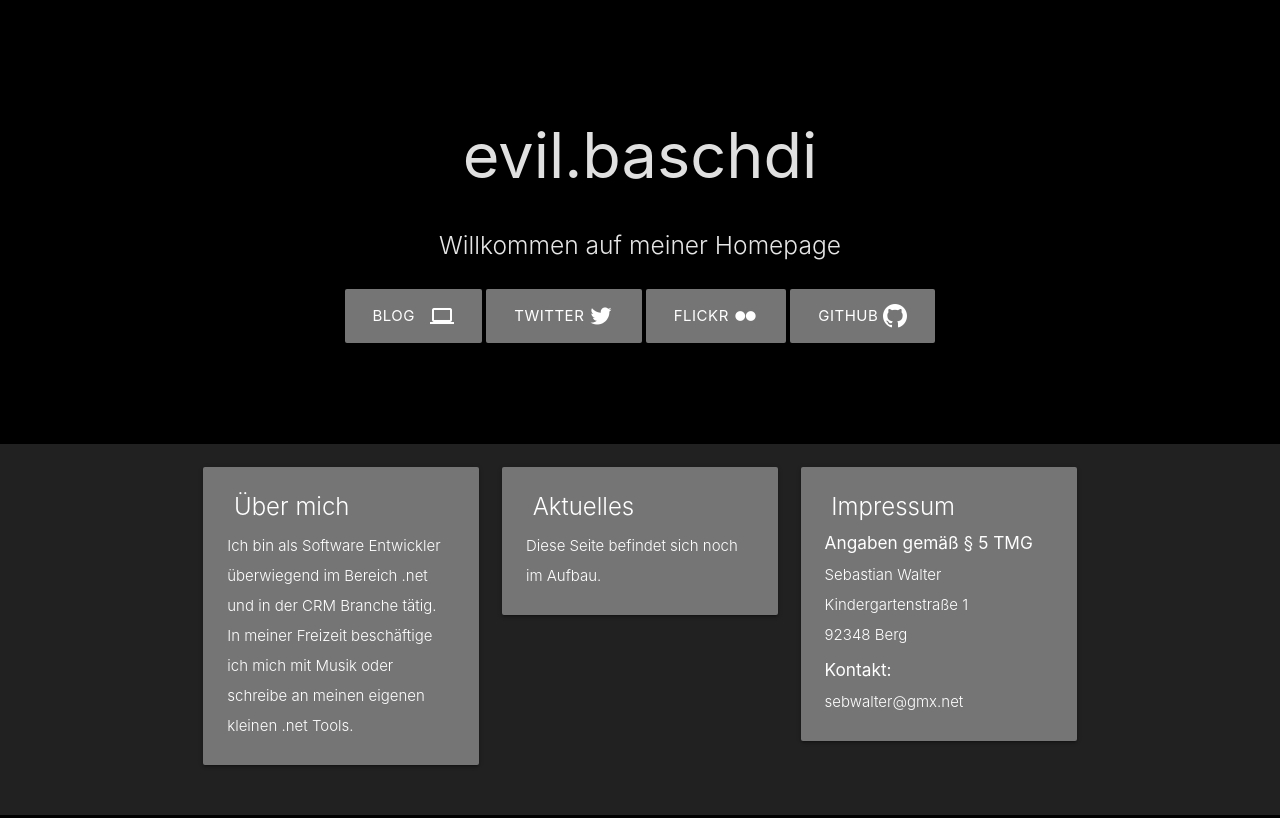
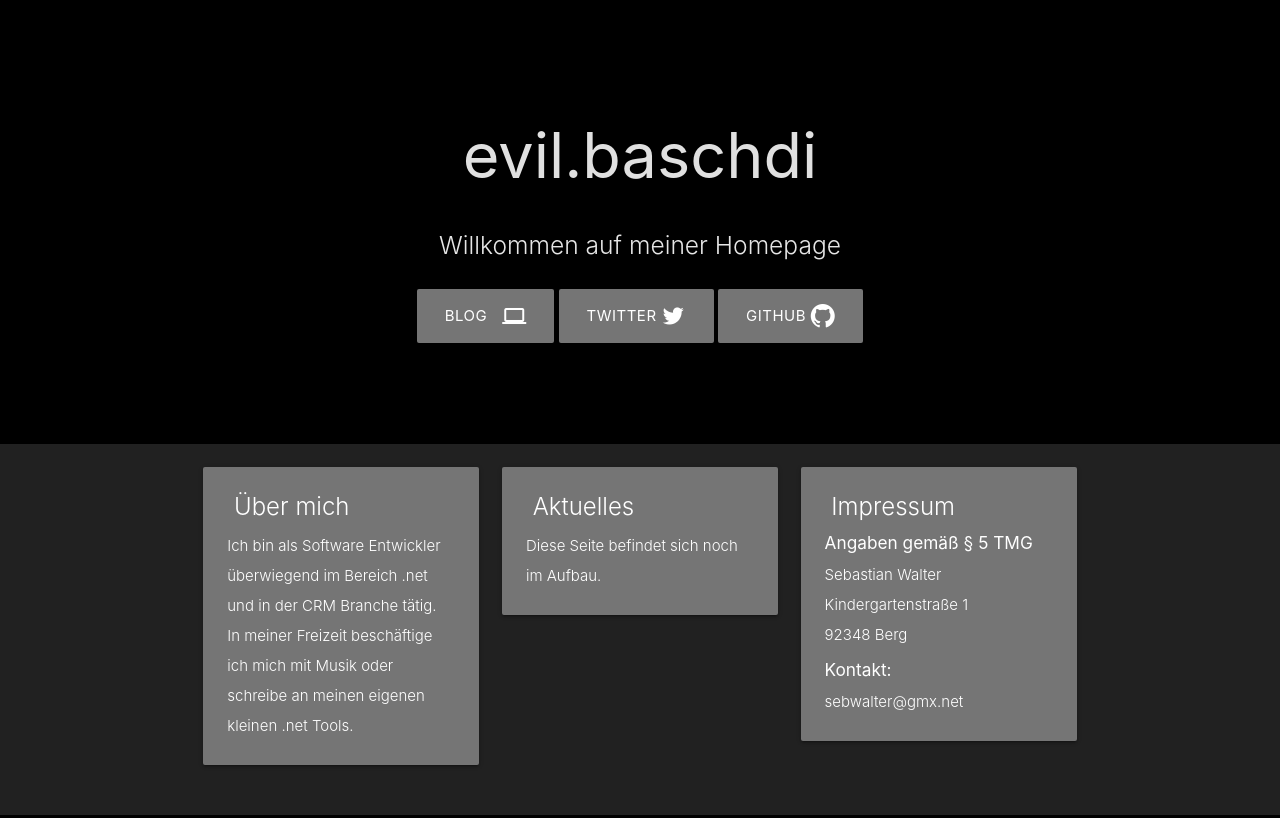
Before and after one commit to evilbaschdi/bplaced, a plain HTML site: page index.html in a window 1280 px wide. Shown: the top 818 px of the page. Drawn offline with nearby package versions, Linux system fonts and the light colour scheme.

Commit message:
removed flickr

```diff
--- a/index.html
+++ b/index.html
@@ -98,17 +98,12 @@
                     <i class="genericon genericon-twitter"></i>
                 </a>
 
-                    <!--<a href="https://plus.google.com/+SebastianWalter/" class="btn-large waves-effect waves-light grey lighten-1">Google+</a>-->
-                    <a href="https://www.flickr.com/photos/evilbaschdi/" class="btn btn-large waves-effect waves-light grey darken-1">
-                    Flickr
-                    <i class="genericon genericon-flickr"></i>
-                </a>
-
                     <!--<a href="https://www.xing.com/profile/Sebastian_Walter26" class="btn btn-large waves-effect waves-light grey lighten-1">XING</a>-->
                     <a href="https://evilbaschdi.github.io/" class="btn btn-large waves-effect waves-light grey darken-1">
                     GitHub
                     <i class="genericon genericon-github"></i>
                 </a>
+
                 </div>
                 <br>
                 <br>
```
